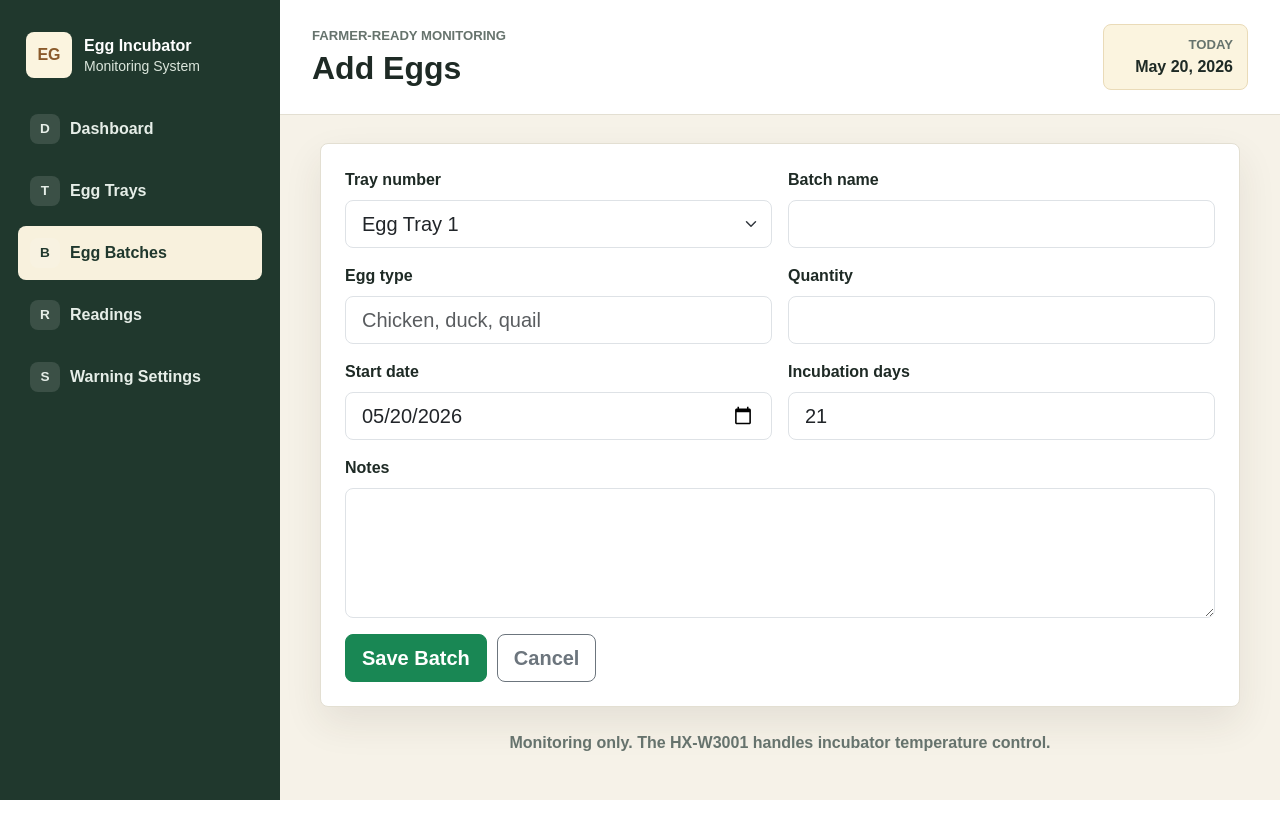
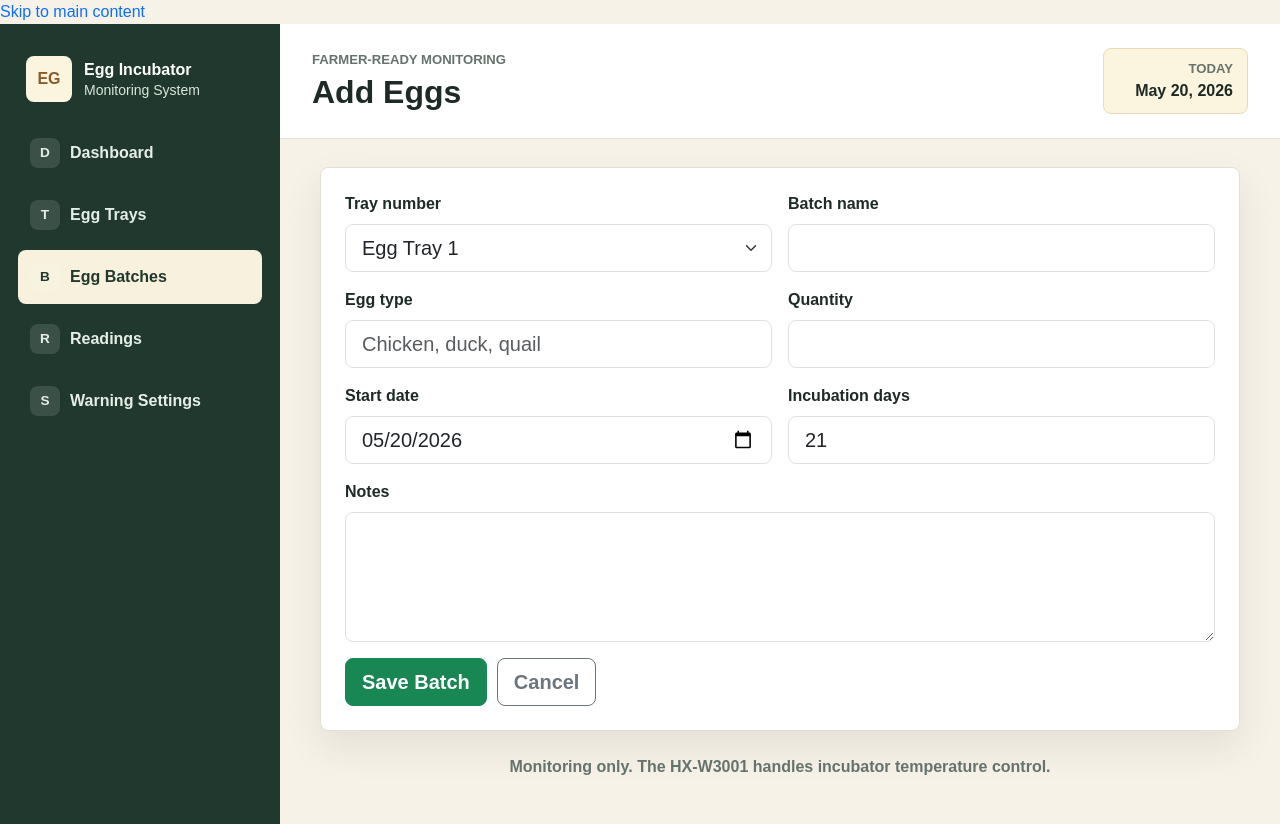
Before and after one commit to Dan1007Mercado/physics, a PHP site: page /add_batch.php in a window 1280 px wide. Before the commit the page ends 800 px from the top, so only its background shows below. Run offline with PHP 8.4, Linux system fonts and the light colour scheme; data that the repository does not hold is empty.

Commit message:
Improve HCI layout header

```diff
--- a/includes/header.php
+++ b/includes/header.php
@@ -12,8 +12,12 @@ $activePage = $activePage ?? '';
     <link rel="stylesheet" href="css/style.css">
 </head>
 <body>
+<a class="skip-link" href="#main-content">Skip to main content</a>
+
 <div class="app-shell">
     <?php include __DIR__ . '/sidebar.php'; ?>
+
     <div class="main-area">
         <?php include __DIR__ . '/navbar.php'; ?>
-        <main class="content">
+
+        <main class="content" id="main-content">
```
